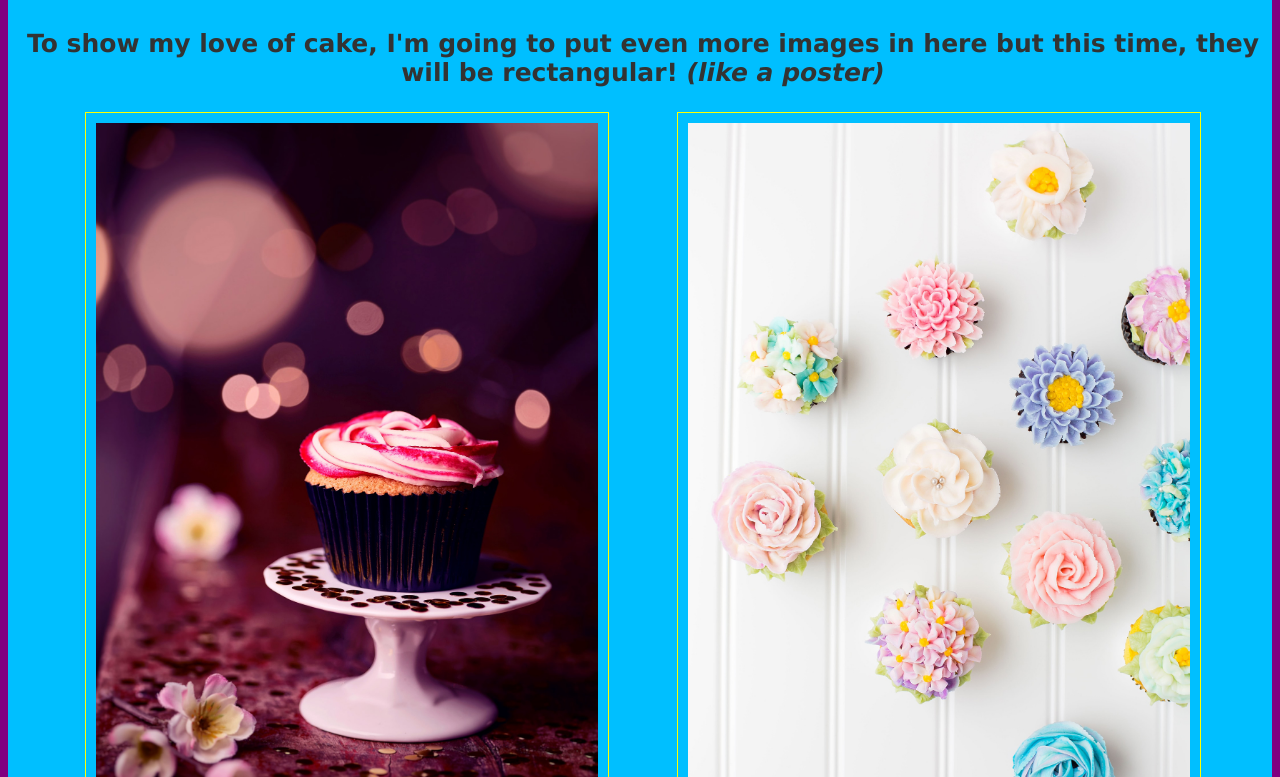
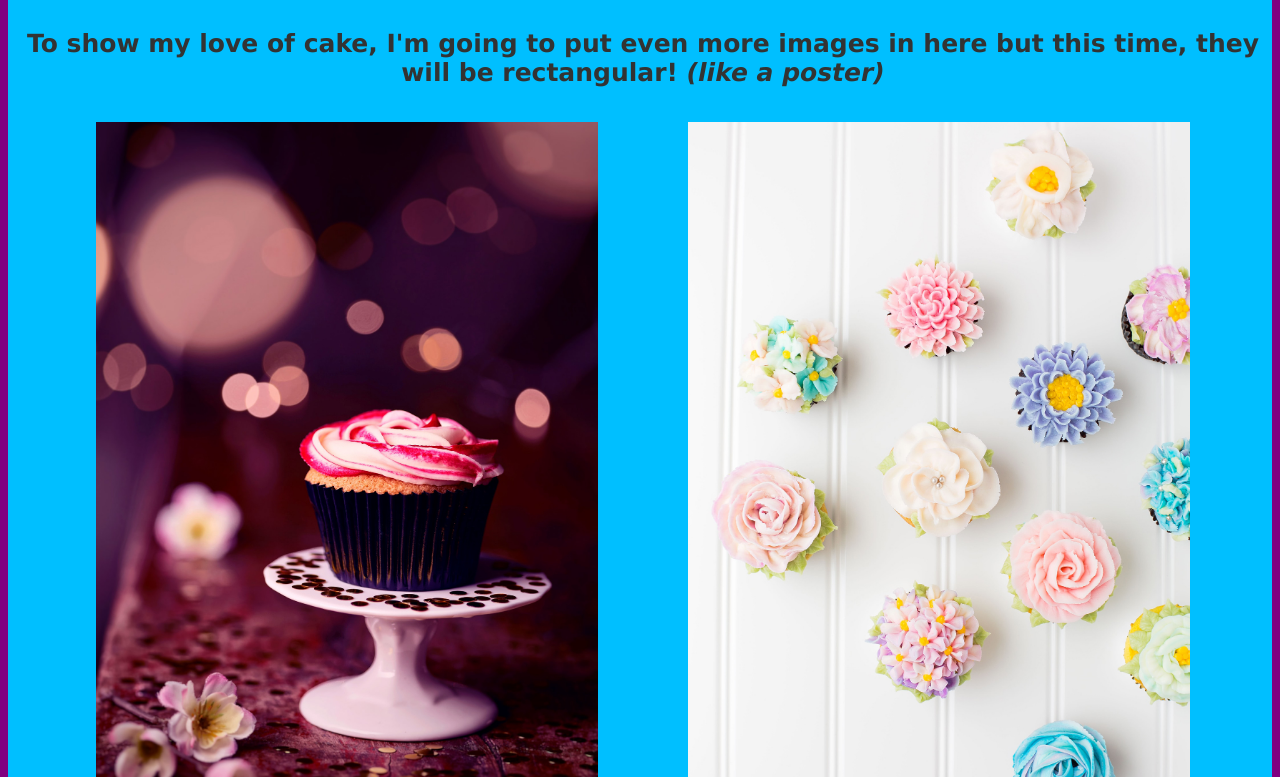
Before and after one commit to Samj203/Coding-Worksheet-2-3, a plain HTML site: page cake.html in a window 1280 px wide. Shown: the part 1443-2220 px from the top of the page. Drawn offline with Linux system fonts and the light colour scheme.

Commit message:
remove borders

```diff
--- a/styles2.css
+++ b/styles2.css
@@ -29,7 +29,6 @@ section {
 /* designating a % for width for an image allows a rescale when web brower moves */
 
  .cake-poster-item {
-    border: 1px solid yellow;
     display: flex;
     flex-wrap: wrap;
     width: 40%;
@@ -55,7 +54,7 @@ section {
 
     background-color: white;
 
-}  */
+}
 
 .disclaimer {
     padding: 5px;
```
